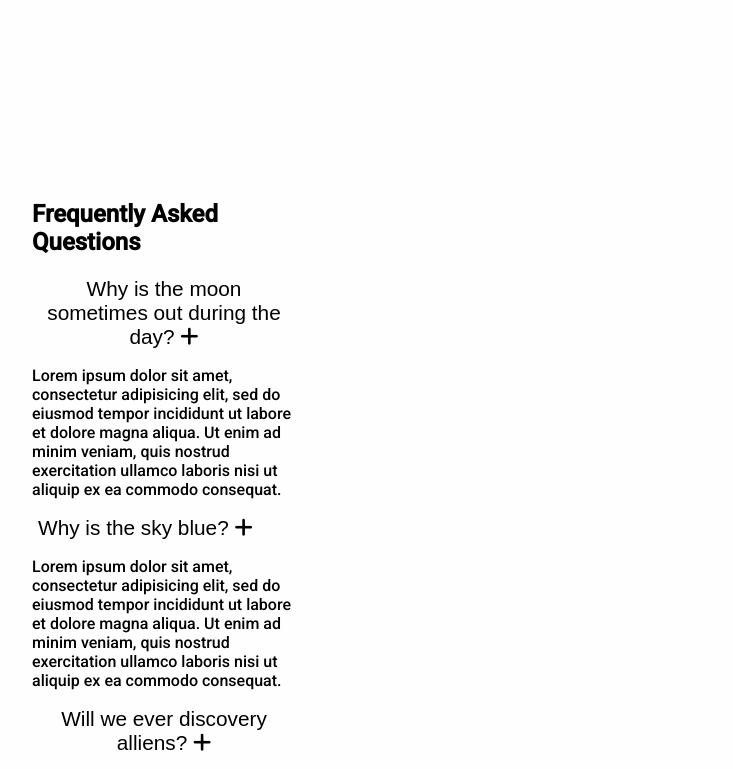
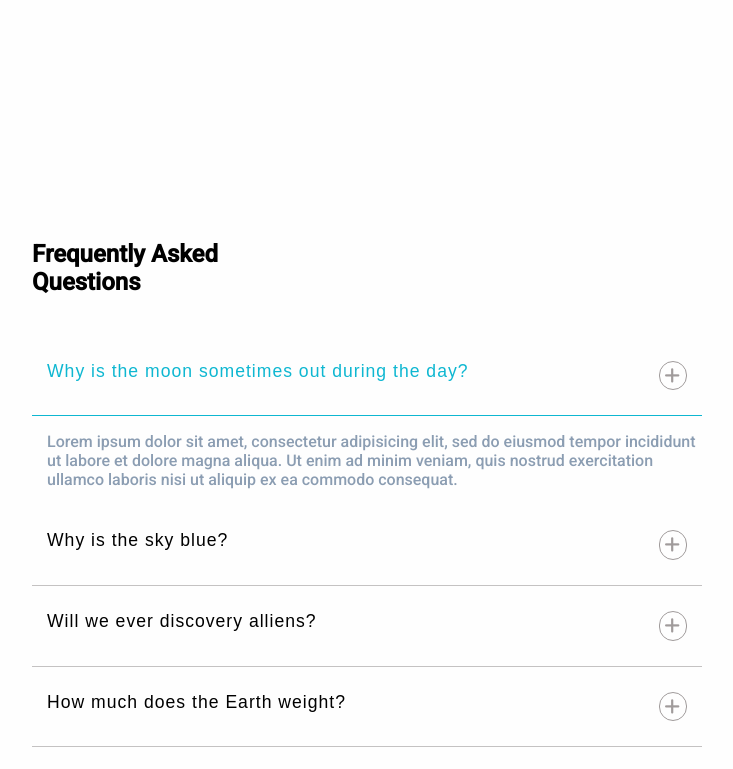
Before and after one commit to gokturkdogan/Accordion-Menu, a plain HTML site: page index.html in a window 1280 px wide. Both pictures are taken after a click on the button "Why is the moon sometimes out during the day?". Shown: the top 769 px of the page, without its empty margins (476-1209 px from the left). Drawn offline with Linux system fonts and the light colour scheme; a web font is replaced by a local one.

Commit message:
End of Day 1

```diff
--- /dev/null
+++ b/assets/js/menu.js
@@ -0,0 +1,24 @@
+
+var acc = document.getElementsByClassName("menu__accordion");
+var i;
+
+for (i = 0; i < acc.length; i++) {
+  acc[i].addEventListener("click", function() {
+    this.classList.toggle("-active");
+    var panel = this.nextElementSibling;
+    if (panel.style.display === "block") {
+      panel.style.display = "none";
+    } else {
+      panel.style.display = "block";
+    }
+  });
+}
+
+var acc1 = document.getElementsByClassName("fa-solid");
+var i;
+
+for (i = 0; i < acc.length; i++) {
+  acc1[i].addEventListener("click", function() {
+    this.classList.toggle("-active");
+  });
+}
--- a/assets/scss/layout/_menu.scss
+++ b/assets/scss/layout/_menu.scss
@@ -1,5 +1,6 @@
 .menu{
     &__header{
+        padding: 20px 0px;
         h2{
 
         }
@@ -9,15 +10,50 @@
     }
     &__item{
 
+
     }
     &__accordion{
+    cursor: pointer;
+    width: 670px;
+    display: flex;
+    justify-content: space-between;
+    padding: 25px 15px;
     border: none;
     background-color: none;
     background-color: $main;
-    font-size: 1.3rem;
+    font-size: 1.1rem;
+    letter-spacing: 1px;
+    border-bottom: 1px solid $buttonborder;
+    transition: 0.2s;
+    i{
+        color:$iconborder;
+        border: 1px solid $iconborder;
+        padding: 5px;
+        border-radius: 55px;
+        transition: 0.2s;
+    }
+    &:hover{
+        color: $buttonhover;
+    }
+    &:hover i{
+        color: $buttonhover;
+        border-color: $buttonhover;
+    }
+
 
     }
     &__panel{
+        padding: 0px 15px;
+        color: $font;
+        width: 650px;
+        display: flex;
+        display: none;
+        overflow: hidden;
+    }
+
+    .-active{
+        color: $buttonhover;
+        border-color: $buttonhover;
 
     }
 }
--- a/assets/scss/main.scss
+++ b/assets/scss/main.scss
@@ -1,5 +1,6 @@
 @import 'variables/colors';
 @import 'layout/menu';
+@import 'mixins/mixins';
 body{
     font-family: 'Roboto', sans-serif;
     background-color: $main;
--- /dev/null
+++ b/assets/scss/mixins/_border-radius.scss
@@ -0,0 +1,8 @@
+@mixin border-radius($radius) {
+    border-radius: $radius;
+    -webkit-border-radius: $radius;
+    /* Firefox 1-3.6 */
+    -moz-border-radius: $radius;
+    /* Opera 10.5, IE 9, Safari 5, Chrome, Firefox 4, iOS 4, Android 2.1+ */
+    border-radius: $radius;
+}
--- a/assets/scss/mixins/_mixins.scss
+++ b/assets/scss/mixins/_mixins.scss
@@ -0,0 +1 @@
+@import 'border-radius';
--- a/assets/scss/variables/_colors.scss
+++ b/assets/scss/variables/_colors.scss
@@ -1,3 +1,5 @@
 $main:#FEFEFE;
-$buttonhover:#9AE3F7;
-$font:#8B9DB2
+$buttonhover:#0eb7d1;
+$font:#8B9DB2;
+$buttonborder:#c4c2c2;
+$iconborder:#a09b9b;
--- a/index.html
+++ b/index.html
@@ -24,7 +24,7 @@
             </header>
             <div class="menu__body">
                 <div class="menu__item">
-                    <button class="menu__accordion">Why is the moon sometimes out during the day? <i
+                    <button id="btn" class="menu__accordion">Why is the moon sometimes out during the day? <i id="myButton"
                             class="fa-solid fa-plus"></i></button>
                     <div class="menu__panel">
                         <p>Lorem ipsum dolor sit amet, consectetur adipisicing elit, sed do eiusmod tempor incididunt ut
@@ -70,7 +70,7 @@
         </div>
     </div>
 
-
+<script src="assets/js/menu.js"></script>
 </body>
 
 </html>
```
Also changed, not shown: assets/scss/main.css, 1 other file.
